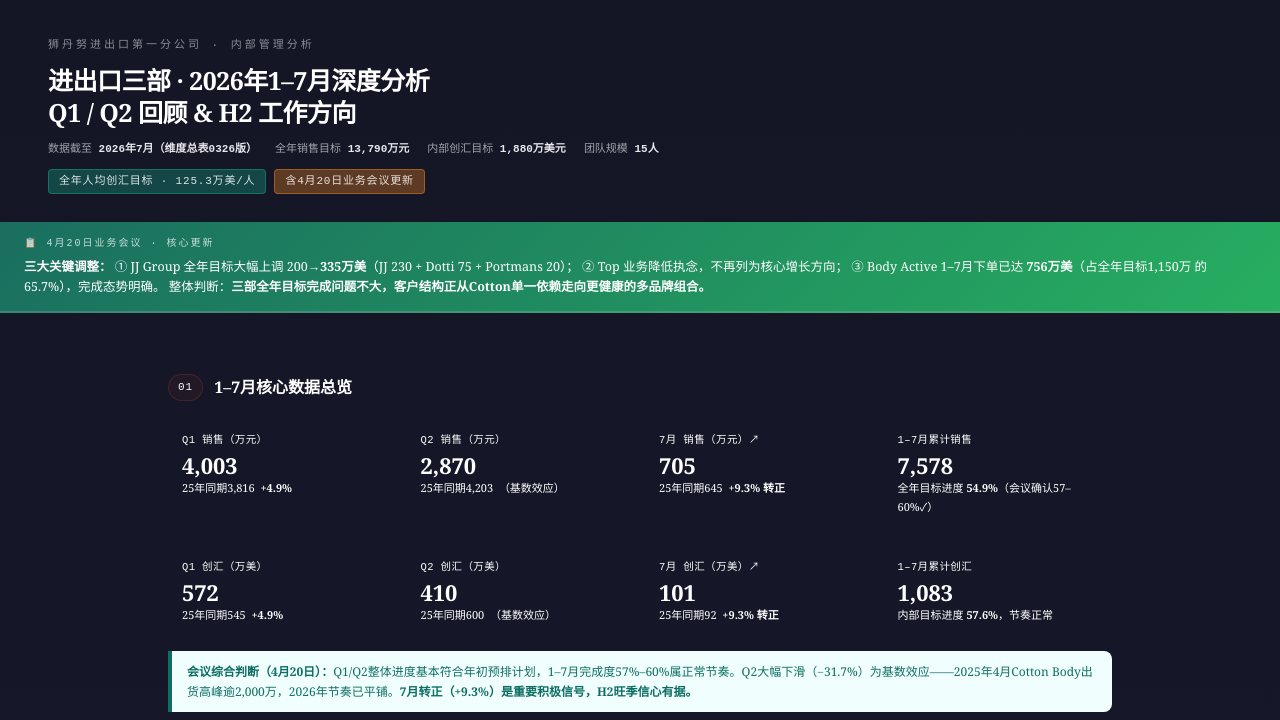
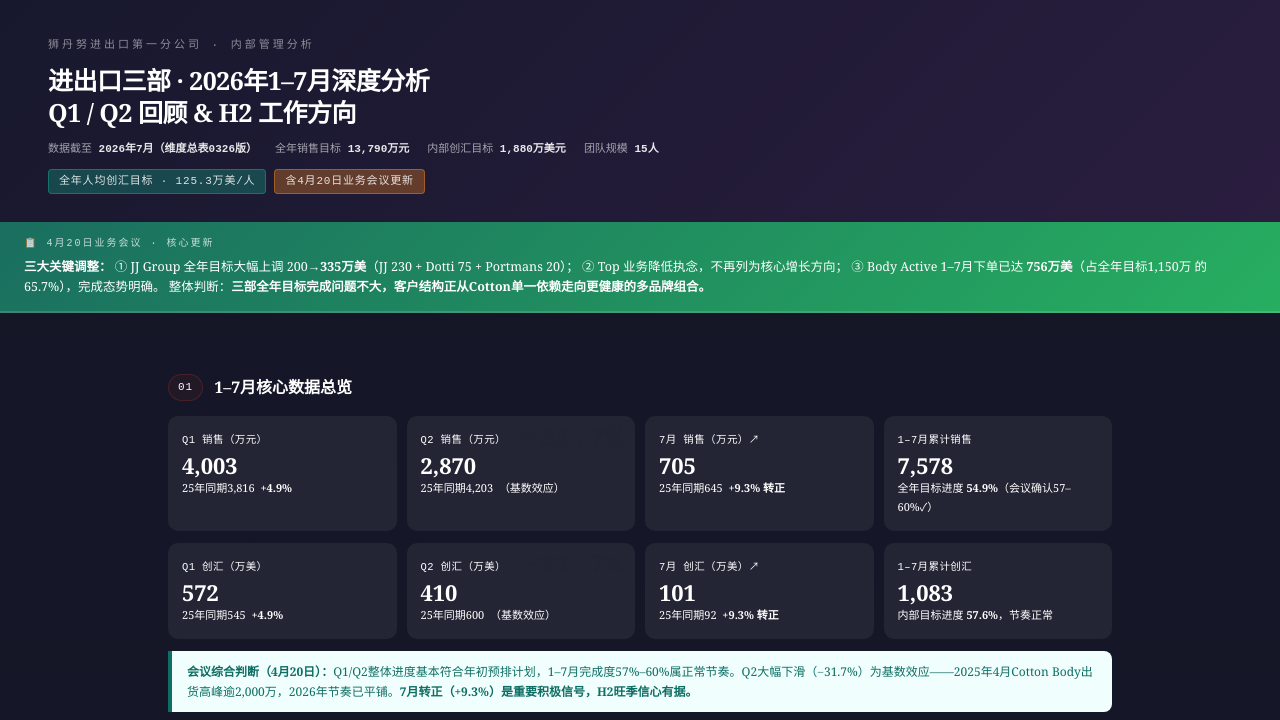
Before and after one commit to Tracy19810521/department_report, a plain HTML site: page index.html in a window 1280 px wide. Shown: the top 720 px of the page. Drawn offline with Linux system fonts and the light colour scheme.

Commit message:
Update index.html

```diff
--- a/index.html
+++ b/index.html
@@ -158,6 +158,27 @@ tr.revised td{background:#f0fffe;}
 .k4,.k3{grid-template-columns:1fr 1fr;}
 .g2,.g3,.dg,.strat-grid{grid-template-columns:1fr;}
 .pcg{grid-template-columns:1fr 1fr;}
+}
+  body{
+  background: linear-gradient(180deg, #141626 0%, #1a1a2e 45%, #1f9b67 100%) !important;
+  color:#ffffff !important;
+}
+
+.card,
+.kc,
+.dc,
+.cmp,
+.strat-card{
+  background:rgba(255,255,255,0.06) !important;
+  border-color:rgba(255,255,255,0.18) !important;
+}
+
+.wrap{
+  background:transparent !important;
+}
+
+.hdr{
+  background:linear-gradient(135deg,#17182d 0%,#2a1d3f 100%) !important;
 }
 </style>
 
```
